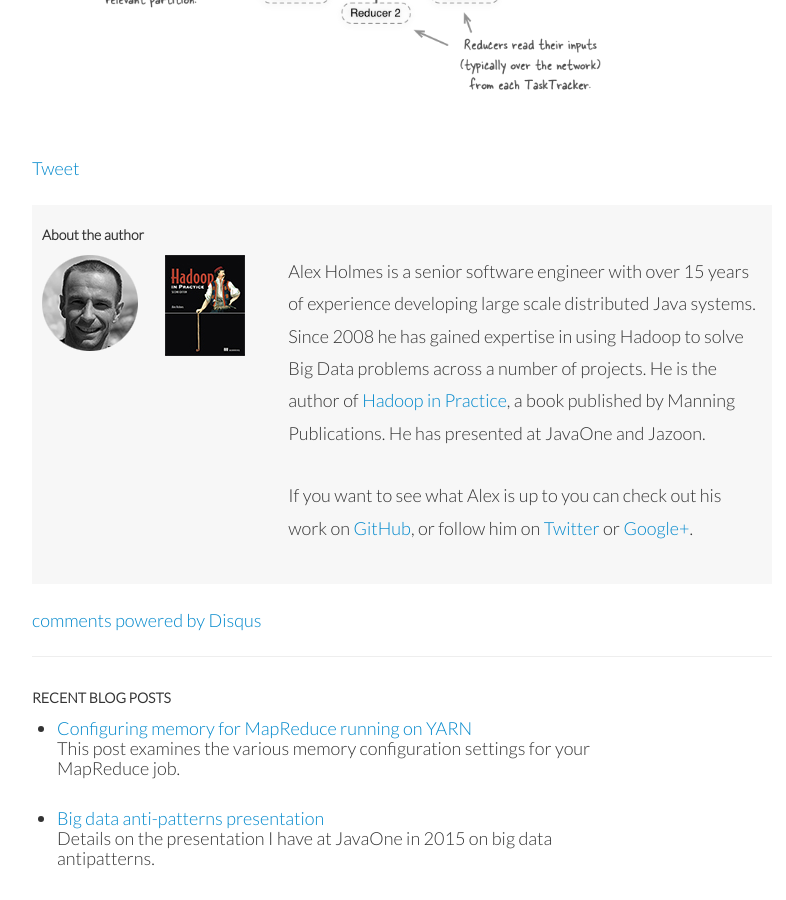
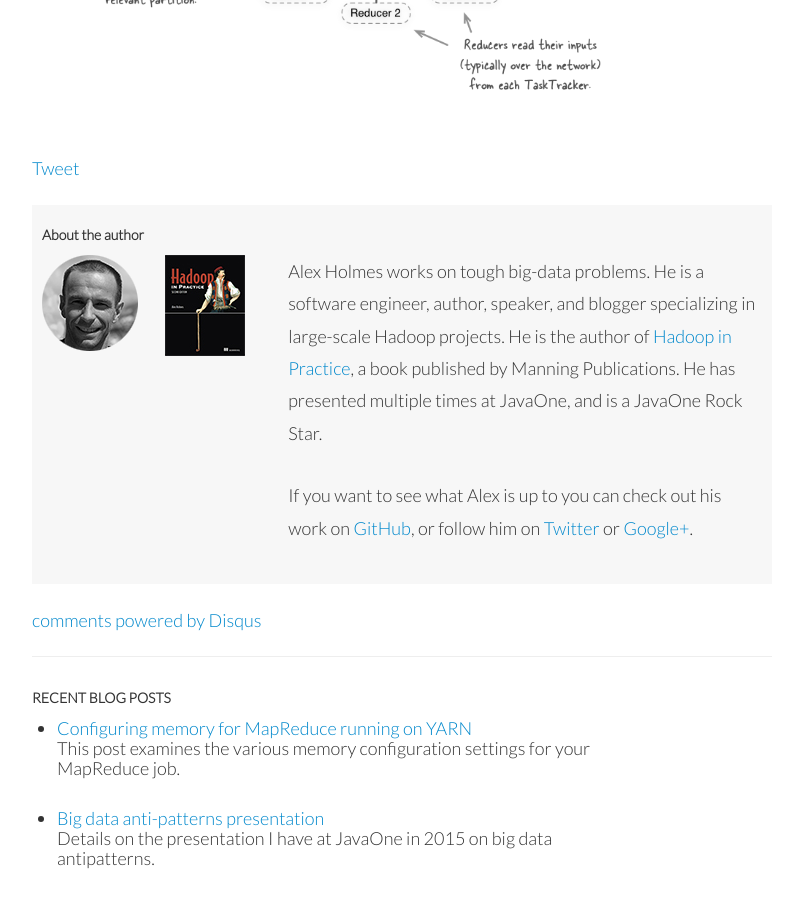
Before and after one commit to alexholmes/blog, a Jekyll site: the page built from _posts/2012-09-24-map-partition-sort-spill.markdown, in a window 1280 px wide and 900 px high, scrolled down 1489 px. Shown: the whole window, without its empty margins (238-1024 px from the left). Built offline with Jekyll 4.4.1, drawn with Linux system fonts in a browser that asks for light colours; nearby versions of some CDN libraries; library files that are not in the unit come from our copies; a script that is not in the unit is left out; comment, search, counter and statistics services are not loaded.

Commit message:
bio update

```diff
--- a/_includes/bio.html
+++ b/_includes/bio.html
@@ -15,11 +15,10 @@
     <div class="span8">
 
         <p>
-            Alex Holmes is a senior software engineer with over 15 years of experience developing large scale
-            distributed Java systems. Since 2008 he has gained expertise in using Hadoop to solve Big
-            Data problems across a number of projects. He is the author of
+            Alex Holmes works on tough big-data problems. He is a software engineer, author, speaker, and blogger
+            specializing in large-scale Hadoop projects. He is the author of
             <a href="http://www.manning.com/holmes2/">Hadoop in Practice</a>, a book
-            published by Manning Publications. He has presented at JavaOne and Jazoon.
+            published by Manning Publications. He has presented multiple times at JavaOne, and is a JavaOne Rock Star.
         </p>
         <p>
             If you want to see what Alex is up to you can check out his
```
